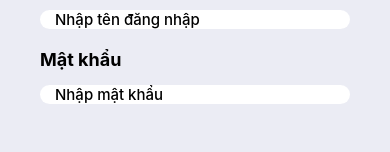
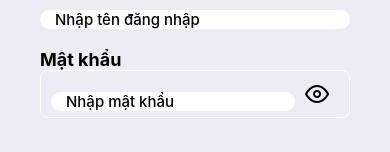
Before and after one commit to Shriek-356/Alumni-social-network_FE, a React Native app: screen /Login in a window 390 px wide. Shown: the part 333-485 px from the top of the page. Built offline with nearby package versions, Linux system fonts and the light colour scheme.

Commit message:
Update password

```diff
--- a/Components/ChatScreen/RoomScreen.js
+++ b/Components/ChatScreen/RoomScreen.js
@@ -74,16 +74,19 @@ const ScreenRoom = () => {
         const lastSeenMinutesAgo = lastLogin ? moment().diff(moment(lastLogin), 'minutes') : null;
 
         const isOnline = lastSeenMinutesAgo !== null && lastSeenMinutesAgo < 5;
+
+        // Sử dụng moment để hiển thị thời gian dưới dạng "1 giờ trước", "1 ngày trước", "1 tháng trước"
         const statusText = isOnline
             ? 'Đang hoạt động'
             : lastSeenMinutesAgo !== null
-            ? `Hoạt động ${lastSeenMinutesAgo} phút trước`
+            ? moment(lastLogin).fromNow()  // Chuyển đổi thời gian theo định dạng "X phút/hours/ngày/tháng trước"
             : 'Chưa hoạt động';
-    //Lưu context room truyền vào mess
-    const navigateToChatScreen = (room) => {
-        setRoom(room);
-        navigation.navigate('ChatScreen')
-    }
+
+        //Lưu context room truyền vào mess
+        const navigateToChatScreen = (room) => {
+            setRoom(room);
+            navigation.navigate('ChatScreen')
+        }
 
         return (
             <View style={styles.roomItem}>
@@ -104,7 +107,6 @@ const ScreenRoom = () => {
                 </View>
                  {/* Chuyển ChatScreen */}
                 <Text
-
                     style={styles.joinChat}
                     onPress={()=> navigateToChatScreen(item)}>
                         Chat
@@ -112,6 +114,7 @@ const ScreenRoom = () => {
             </View>
         );
     };
+
 
     return (
         <View style={styles.container}>
--- a/Components/User/Login.js
+++ b/Components/User/Login.js
@@ -1,9 +1,8 @@
-
 import { View, Text, Button, SafeAreaView, Image, TouchableOpacity, Alert } from "react-native";
 import styles from "../../styles/styles";
 import Styles from "./Styles";
 import { TextInput } from "react-native-gesture-handler";
-import { useContext, useState } from "react";
+import { use, useContext, useState } from "react";
 import { getCurrentUser, login } from "../../configs/API/userApi";
 import { CurrentUserContext } from "../../App";
 import AsyncStorage from "@react-native-async-storage/async-storage";
@@ -13,6 +12,7 @@ import { useNavigation } from "@react-navigation/native";
 import { CurrentAlumniAccountContext } from "../../App";
 import { getAlumniAccountt } from "../../configs/API/userApi";
 import { useEffect } from "react";
+import Icon from 'react-native-vector-icons/Feather';
 
 function Login({ navigation: any }) {
     const navigation = useNavigation()
@@ -29,7 +29,7 @@ function Login({ navigation: any }) {
         grant_type: 'password'
     })
 
-
+    const [passVisible, setPassVisible] = useState(false)
     const saveToken = async (token) => {
         try {
             await AsyncStorage.setItem('@access_token', token);
@@ -106,7 +106,6 @@ function Login({ navigation: any }) {
                     if (account.account_status === true) {
 
                         if (account.role === "ALUMNI") {
-
                              //Lay Alumni
                             const alumni = await getAlumniAccountInfo(response.access_token, id);
                             if (alumni.confirm_status === "PENDING") {
@@ -157,7 +156,6 @@ function Login({ navigation: any }) {
                     <Text style={Styles.titleText}>Đăng Nhập</Text>
                 </View>
 
-
                 <View style={Styles.form}>
                     <View>
                         <Text style={Styles.inputLabel}>Tên Đăng Nhập</Text>
@@ -170,19 +168,22 @@ function Login({ navigation: any }) {
 
                     <View style={{ marginTop: 20 }}>
                         <Text style={Styles.inputLabel}>Mật khẩu</Text>
+                        <View style={Styles.passwordContainer}>
                             <TextInput
                                 style={Styles.inputControl}
                                 placeholder="Nhập mật khẩu"
+                                secureTextEntry={!passVisible} // Bật/tắt ẩn mật khẩu
                                 onChangeText={password => setForm({ ...form, password })}
                             />
+                            <TouchableOpacity onPress={() => setPassVisible(!passVisible)} style={Styles.iconContainer}>
+                                <Icon name={passVisible ? 'eye-off' : 'eye'} size={24} color="#000" />
+                            </TouchableOpacity>
                         </View>
-
+                    </View>
                 </View>
 
                 <View>
-                    <TouchableOpacity activeOpacity={0.8}
-                        onPress={onClick}
-                    >
+                    <TouchableOpacity activeOpacity={0.8} onPress={onClick}>
                         <View style={Styles.button}>
                             <Text style={Styles.textButton}>Đăng Nhập</Text>
                         </View>
--- a/Components/User/Styles.js
+++ b/Components/User/Styles.js
@@ -1,69 +1,79 @@
-
 import { StyleSheet } from "react-native";
 
 export default StyleSheet.create({
-    headerLogo:{
-        width:100,
-        height:100,
-        alignSelf:'center'
+    headerLogo: {
+        width: 100,
+        height: 100,
+        alignSelf: 'center',
     },
-    header:{
-        marginTop:60
+    header: {
+        marginTop: 60,
     },
 
-    titleText:{
-        fontWeight:"bold",
-        fontSize:35,
-        textAlign:'center',
-        marginTop:25,
-        color:'#0033CC'
+    titleText: {
+        fontWeight: "bold",
+        fontSize: 35,
+        textAlign: 'center',
+        marginTop: 25,
+        color: '#0033CC',
     },
 
-    subTitleText:{
-        marginTop:10,
-        fontSize:15,
-        textAlign:'center'
-
+    subTitleText: {
+        marginTop: 10,
+        fontSize: 15,
+        textAlign: 'center',
     },
 
-    form:{
-        marginTop:40,
-        marginBottom:50
+    form: {
+        marginTop: 40,
+        marginBottom: 50,
     },
 
-    inputLabel:{
-        fontWeight:"bold",
-        fontSize:18
+    inputLabel: {
+        fontWeight: "bold",
+        fontSize: 18,
     },
 
-    inputControl:{
-        backgroundColor:'white',
-        marginTop:15,
-        borderRadius:18,
-        fontWeight:500,
-        fontSize:15,
-        paddingHorizontal:15,
-        widtd:15
+    inputControl: {
+        backgroundColor: 'white',
+        marginTop: 15,
+        borderRadius: 18,
+        fontWeight: '500',
+        fontSize: 15,
+        paddingHorizontal: 15,
+        width: '100%', // Sửa lỗi chính tả 'widtd' -> 'width'
     },
 
-    button:{
-        backgroundColor:'#0099FF',
-        borderRadius:10,
-        borderWidth:0.5,
-        flexDirection:'row',
-        alignItems:'center',
-        justifyContent:'center',
-        paddingVertical:10,
+    button: {
+        backgroundColor: '#0099FF',
+        borderRadius: 10,
+        borderWidth: 0.5,
+        flexDirection: 'row',
+        alignItems: 'center',
+        justifyContent: 'center',
+        paddingVertical: 10,
     },
 
-    textButton:{
-        fontSize:20,
-        color:'#FFFFFF'
+    textButton: {
+        fontSize: 20,
+        color: '#FFFFFF',
     },
 
-    textFooter:{
-        fontSize:15,
-        textAlign:'center'
-    }
+    textFooter: {
+        fontSize: 15,
+        textAlign: 'center',
+    },
 
-})
+    passwordContainer: {
+        flexDirection: 'row',
+        alignItems: 'center',
+        borderWidth: 1,
+        borderColor: '#fff',
+        borderRadius: 8,
+        paddingHorizontal: 10,
+    },
+
+    iconContainer: {
+        padding: 10,
+    },
+});
```
Lines whose indentation alone changed are shown as unchanged.
